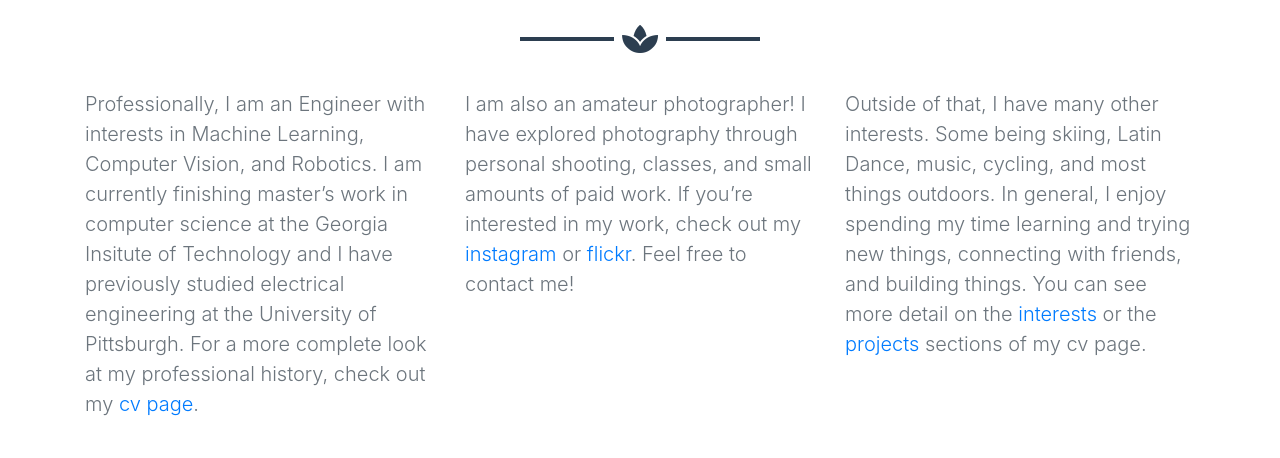
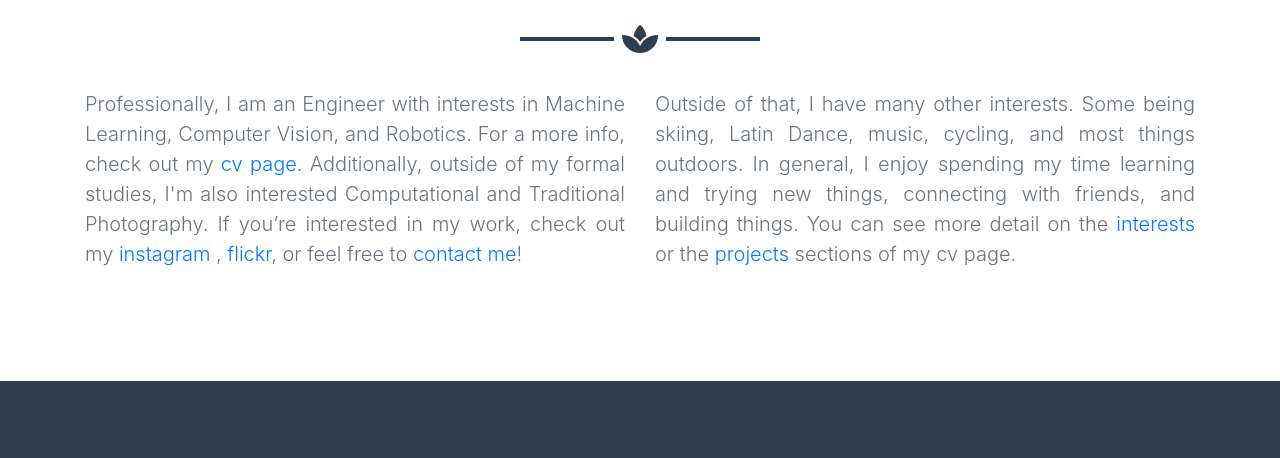
Before and after one commit to NathanielTodd/NathanielTodd.github.io, a website with bundled scripts: page index.html in a window 1280 px wide. Shown: the part 1133-1591 px from the top of the page. Built offline with nearby package versions, Linux system fonts and the light colour scheme.

Commit message:
updating wording

```diff
--- a/index.html
+++ b/index.html
@@ -71,22 +71,21 @@
       <h2 class="text-center text-uppercase text-secondary">About Me</h2>
       <hr class="star-dark mb-5">
       <div class="row">
-        <div class="col-lg-4 mr-auto">
-          <p class="lead">Professionally, I am an Engineer with interests in Machine Learning, Computer Vision, and Robotics. I am currently finishing master’s work in computer science at the Georgia Insitute of Technology and I have previously studied electrical engineering at the University of Pittsburgh. For a more complete look at my professional history, check out my
+        <div class="col-lg-6 mr-auto">
+          <p style="text-align: justify;" class="lead">
+          Professionally, I am an Engineer with interests in Machine Learning, Computer Vision, and Robotics. For a more info, check out my
           <a href="https://nathanieltodd.github.io/cv/" target="_blank">cv page</a>.
+          Additionally, outside of my formal studies, I'm also interested Computational and Traditional Photography.
+          If you’re interested in my work, check out my
+          <a href="https://www.instagram.com/nathan.takes.photos/?fbclid=IwAR1nwXcFNrribU600mXzk94qZ2Lj-fjxkITPYBwGEH-xFe_nXvJk-RztU5I" target="_blank"> instagram </a>,
+          <a href="https://www.flickr.com/photos/166984857@N06/" target="_blank">flickr</a>,
+          or feel free to
+          <a href="https://docs.google.com/forms/d/e/1FAIpQLSdqaBWhd7OkLhh_IBa9xlnvLdU_b6D0RbFEzn0-pkcQS-YVCw/viewform" target="_blank">contact me</a>!
           </p>
         </div>
-        <div class="col-lg-4 mr-auto">
-          <p class="lead">I am also an amateur photographer! I have explored photography through
-          personal shooting, classes, and small amounts of paid work. If you’re interested in my work, check out my
-          <a href="https://www.instagram.com/nathan.takes.photos/?fbclid=IwAR1nwXcFNrribU600mXzk94qZ2Lj-fjxkITPYBwGEH-xFe_nXvJk-RztU5I" target="_blank"> instagram </a>or
-          <a href="https://www.flickr.com/photos/166984857@N06/" target="_blank">flickr</a>. Feel free to
-          contact me</a>!</p>
-<!--            <a href="https://nathanieltodd.github.io/photo/" target="_blank">photography page</a>.
-          -->
-        </div>
-        <div class="col-lg-4 ml-auto">
-          <p class="lead">Outside of that, I have many other interests. Some being skiing, Latin Dance, music, cycling, and most things outdoors. In general, I
+        <div class="col-lg-6 ml-auto">
+          <p style="text-align: justify;" class="lead">
+          Outside of that, I have many other interests. Some being skiing, Latin Dance, music, cycling, and most things outdoors. In general, I
           enjoy spending my time learning and trying new things, connecting with friends, and building things. You can see more detail on the
           <a href="https://nathanieltodd.github.io/cv/#interests" target="_blank">interests</a> or the
           <a href="https://nathanieltodd.github.io/cv/#projects" target="_blank">projects</a> sections of my cv page.
```
